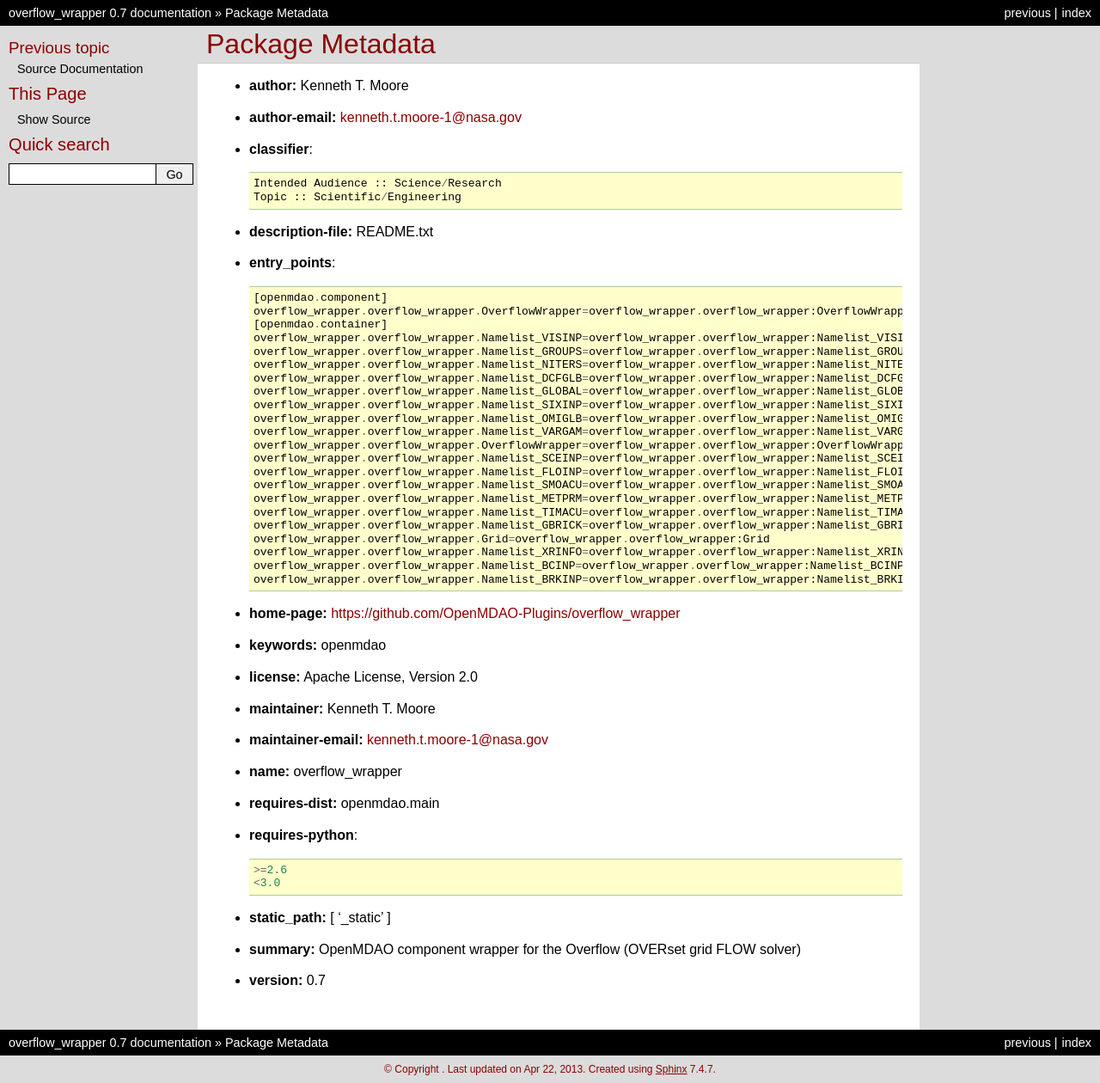
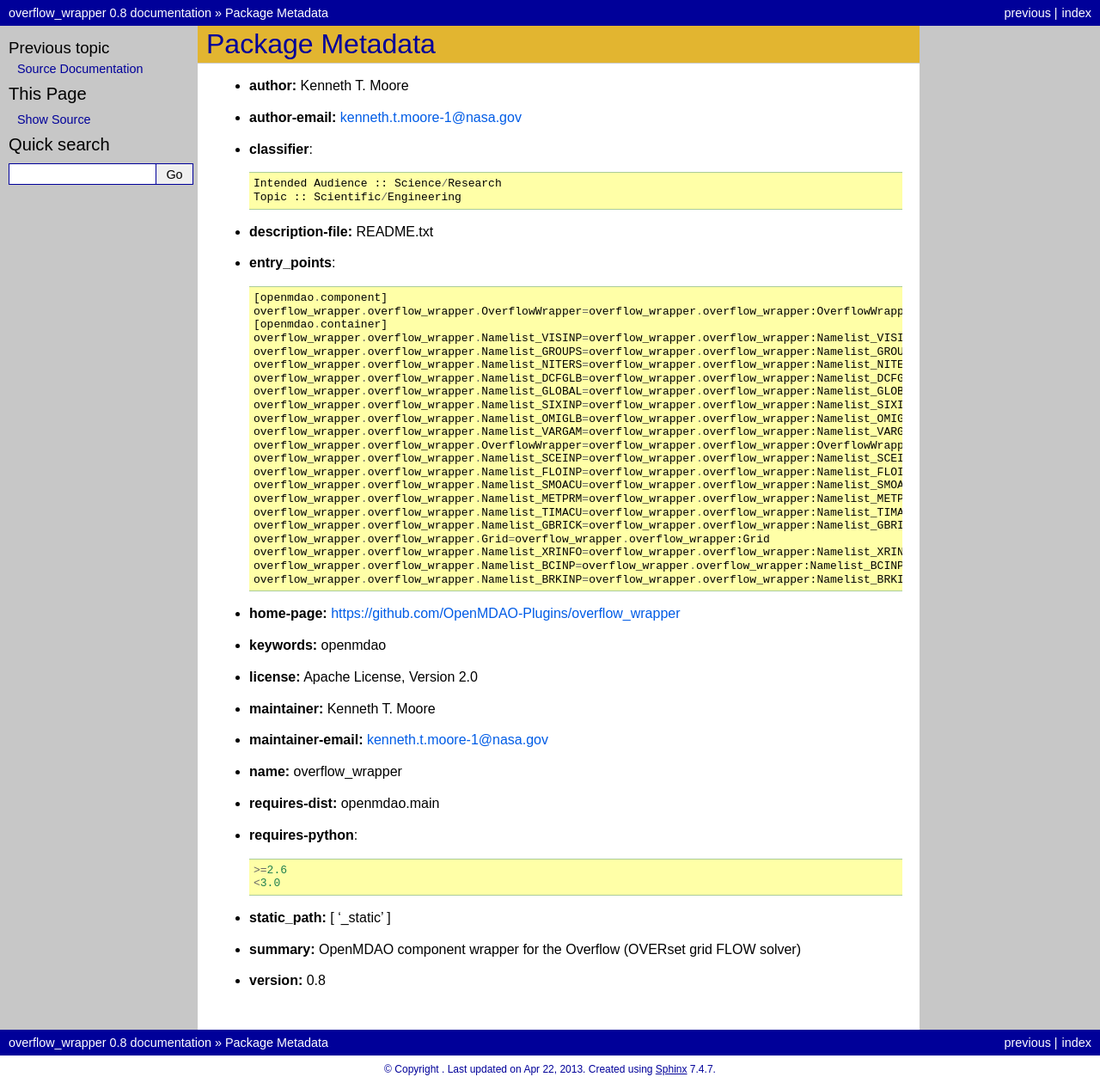
Before and after one commit to OpenMDAO-Plugins/overflow_wrapper, a Sphinx documentation site: the page built from docs/pkgdocs.rst, in a window 1280 px wide. Shown: the whole page at 86% size. Built offline with Sphinx 7.4.7, drawn with Linux system fonts in a browser that asks for light colours.

```diff
--- a/docs/conf.py
+++ b/docs/conf.py
@@ -43,10 +43,10 @@
 # built documents.
 #
 # The short X.Y version.
-version = '0.7'
+version = '0.8'
 #The short version is the one that shows up in the file when you use /version/.
 # The full version, including alpha/beta/rc tags.
-release = '0.7'
+release = '0.8'
 
 # The language for content autogenerated by Sphinx. Refer to documentation
 # for a list of supported languages.
@@ -118,22 +118,22 @@
 # using these theme options will make the docs share a consistent
 # look with the OpenMDAO docs
 html_theme_options = {
-     "headtextcolor": "darkred",
-     "headbgcolor": "gainsboro",
+     "headtextcolor": "#000099",
+     "headbgcolor": "#e2b530",
      "headfont": "Arial",
-     "relbarbgcolor": "black",
+     "relbarbgcolor": "#000099",
      "relbartextcolor": "white",
      "relbarlinkcolor": "white",
-     "sidebarbgcolor": "gainsboro",
-     "sidebartextcolor": "darkred",
-     "sidebarlinkcolor": "black",
-     "footerbgcolor": "gainsboro",
-     "footertextcolor": "darkred",
+     "sidebarbgcolor": "#c7c7c7",
+     "sidebartextcolor": "black",
+     "sidebarlinkcolor": "#000099",
+     "footerbgcolor": "white",
+     "footertextcolor": "#000099",
      "textcolor": "black",
-     "codebgcolor": "#FFFFCC",
-     "linkcolor": "darkred",
-     "codebgcolor": "#ffffcc",
+     "codebgcolor": "#ffffa7",
+     "linkcolor": "#005ce6",
     }
+
 
 todo_include_todos = True
 
--- a/docs/pkgdocs.rst
+++ b/docs/pkgdocs.rst
@@ -62,4 +62,4 @@
 
 - **summary:** OpenMDAO component wrapper for the Overflow (OVERset grid FLOW solver)
 
-- **version:** 0.7
+- **version:** 0.8
--- a/setup.cfg
+++ b/setup.cfg
@@ -1,6 +1,6 @@
 [metadata]
 name = overflow_wrapper
-version = 0.7
+version = 0.8
 summary = OpenMDAO component wrapper for the Overflow (OVERset grid FLOW solver)
 description-file = README.txt
 keywords = openmdao
```
Also changed, not shown: docs/srcdocs.rst (line endings or trailing spaces).
